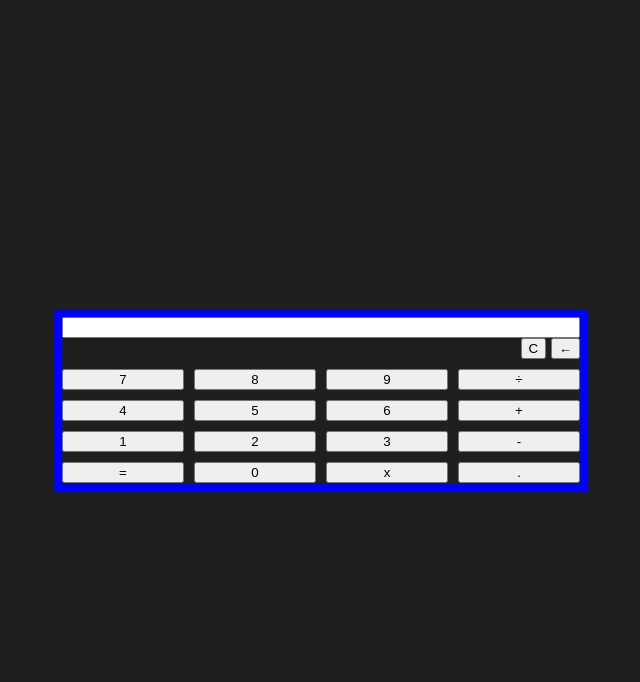
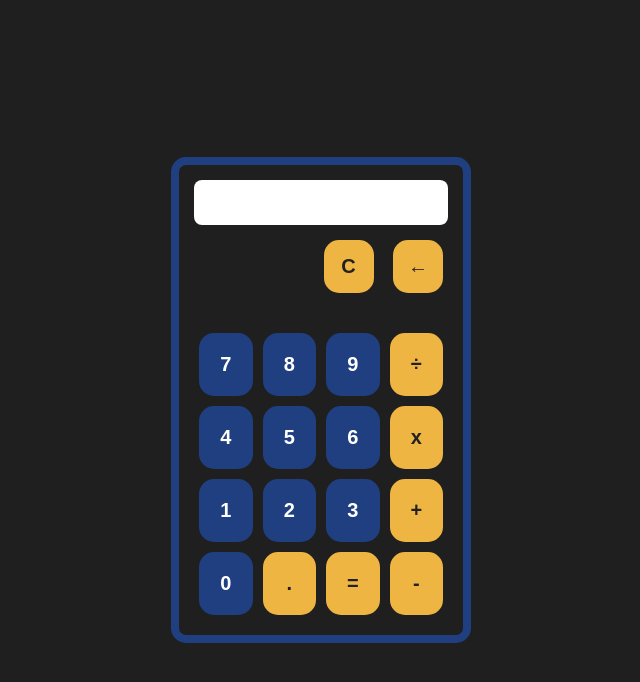
Before and after one commit to yuri-dev20/odin-calculator, a plain HTML site: page index.html in a window 1280 px wide. Shown: the whole page, without its empty margins (319-959 px from the left). Drawn offline with Linux system fonts and the light colour scheme.

Commit message:
calculator ui finished

```diff
--- a/css/style.css
+++ b/css/style.css
@@ -14,30 +14,84 @@ body {
 }
 
 .app {
-    border: 8px solid blue;
+    border: 8px solid rgb(32, 63, 129);
+    border-radius: 15px;
     box-sizing: border-box;
-    width: fit-content;
+    padding: 10px;
+    width: 300px;
+    height: fit-content;
     display: flex;
     flex-direction: column;
+}
+
+.app button {
+    font-weight: bold;
+    border: none;
+    border-radius: 15px;
+    cursor: pointer;
+}
+
+#display {
+    padding: 15px;
+    margin: 5px;
+    border: none;
+    border-radius: 8px;
+    text-align: right;
+    outline: none;
+    letter-spacing: 5px;
 }
 
 .btns {
     display: flex;
     flex-direction: column;
     gap: 10px;
+    padding: 10px;
 }
 
 .clearing {
     margin-left: auto;
 }
 
+.clearing button {
+    padding: 15px;
+    font-size: 20px;
+    width: 50px;
+    color: #222121;
+    background-color: rgb(239, 181, 66);
+}
+
+.clearing button:hover {
+    background-color: rgb(247, 177, 39);
+}
+
+.clearing #clear {
+    margin-right: 15px;
+}
+
 .numbers {
+    margin-top: 30px;
     display: flex;
     flex-wrap: wrap;
     gap: 10px;
-    justify-content: center;
 }
 
 .numbers button {
     flex: 1 1 20%;
+    padding: 20px;
+    font-size: 20px;
+    color: #fff;
+    background-color: rgb(32, 63, 129);
 }
+
+.numbers button:hover {
+    background-color: rgb(29, 79, 186);
+}
+
+.numbers .operand {
+    color: #222121;
+    background-color: rgb(239, 181, 66);
+}
+
+.numbers .operand:hover {
+    background-color: rgb(247, 177, 39);
+}
--- a/index.html
+++ b/index.html
@@ -25,19 +25,19 @@
                     <button>7</button>
                     <button>8</button>
                     <button>9</button>
-                    <button>÷</button>
+                    <button class="operand">÷</button>
                     <button>4</button>
                     <button>5</button>
                     <button>6</button>
-                    <button>+</button>
+                    <button class="operand">x</button>
                     <button>1</button>
                     <button>2</button>
                     <button>3</button>
-                    <button>-</button>
-                    <button>=</button>
+                    <button class="operand">+</button>
                     <button>0</button>
-                    <button>x</button>
-                    <button>.</button>
+                    <button class="operand">.</button>
+                    <button class="operand">=</button>
+                    <button class="operand">-</button>
                 </div>
 
             </div>
```
